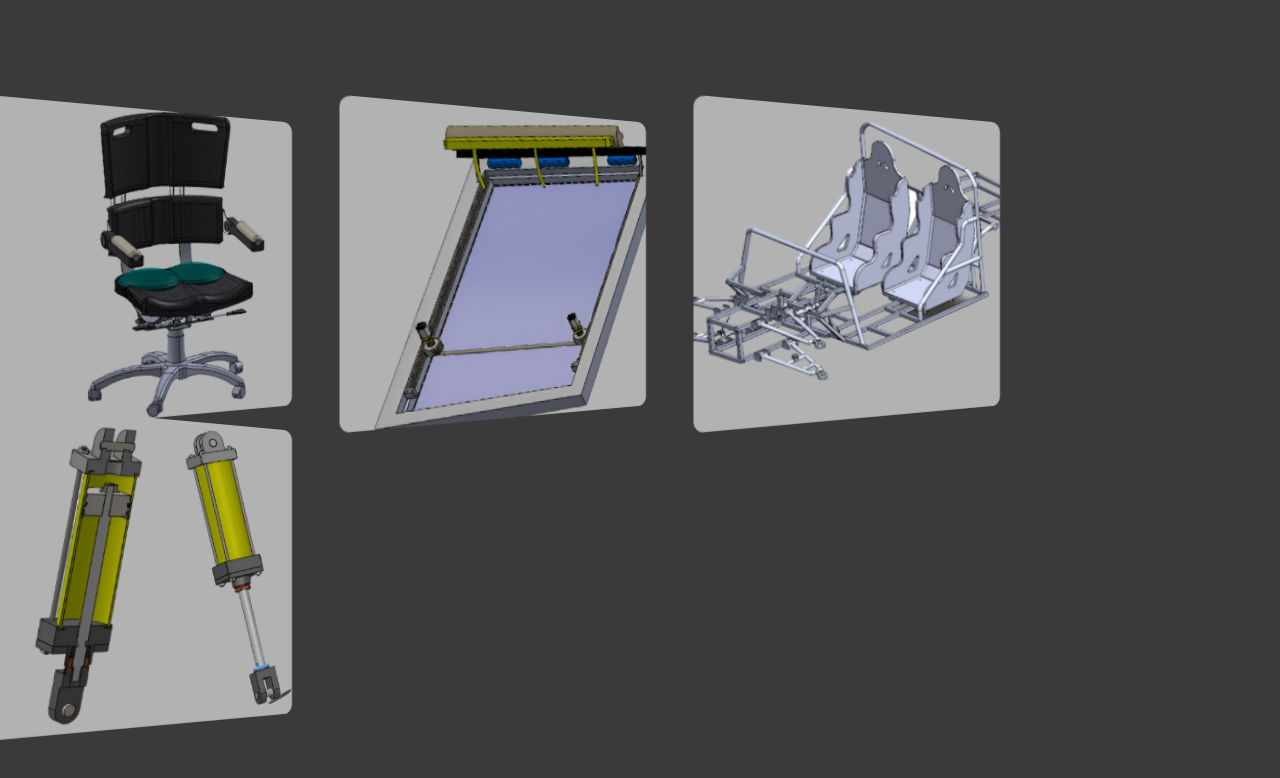
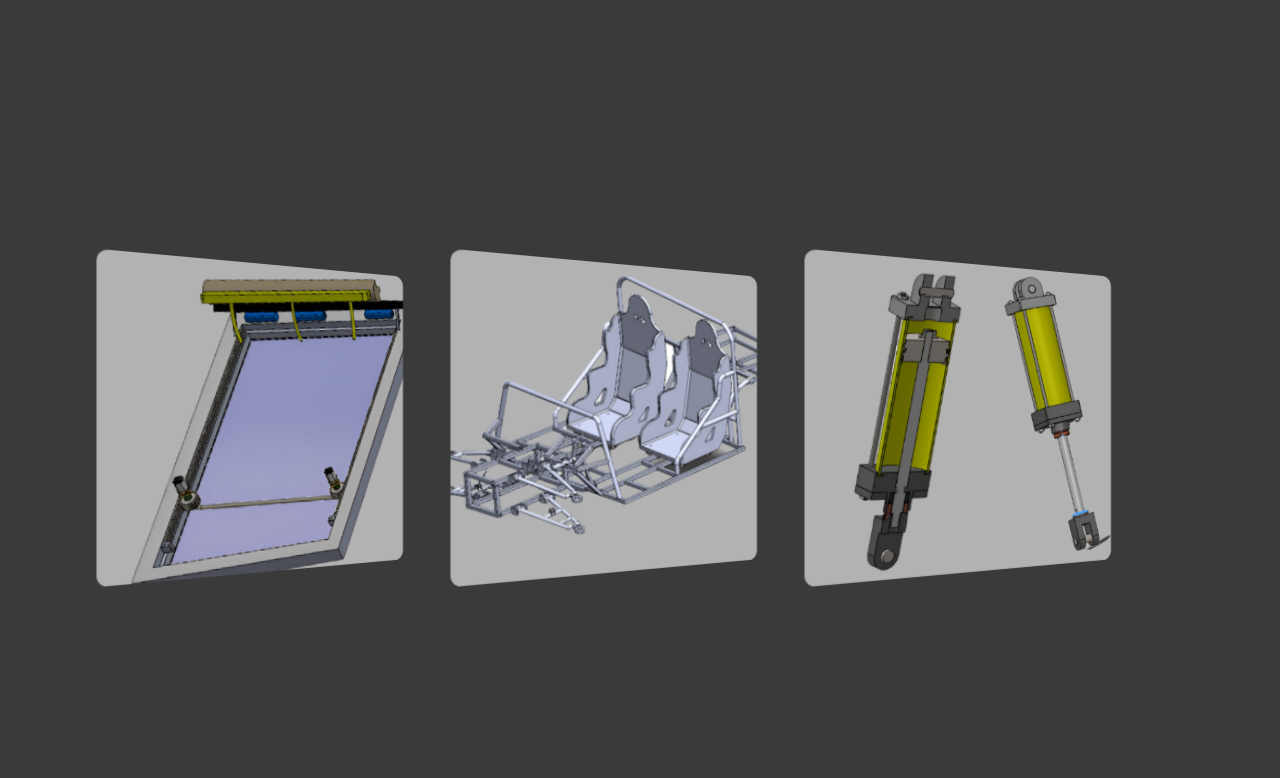
Before and after one commit to BeritanKaratasS/BER-TANKARATAS, a plain HTML site: page Technic.html in a window 1280 px wide. Drawn offline with Linux system fonts and the light colour scheme.

Commit message:
Update Technic.html

```diff
--- a/Technic.html
+++ b/Technic.html
@@ -13,7 +13,6 @@
 
 <div>
 
-    <img src="assets/img/Adsız tasarım (4).png" alt="an eagle" style="--f:.15;--r:10px">
     <img src="assets/img/Adsız tasarım (2).png" alt="an eagle" style="--f:.15;--r:10px">
     <img src="assets/img/Adsız tasarım (3).png" alt="an eagle" style="--f:.15;--r:10px">
     <img src="assets/img/Adsız tasarım5.png" alt="an eagle" style="--f:.15;--r:10px">
```
